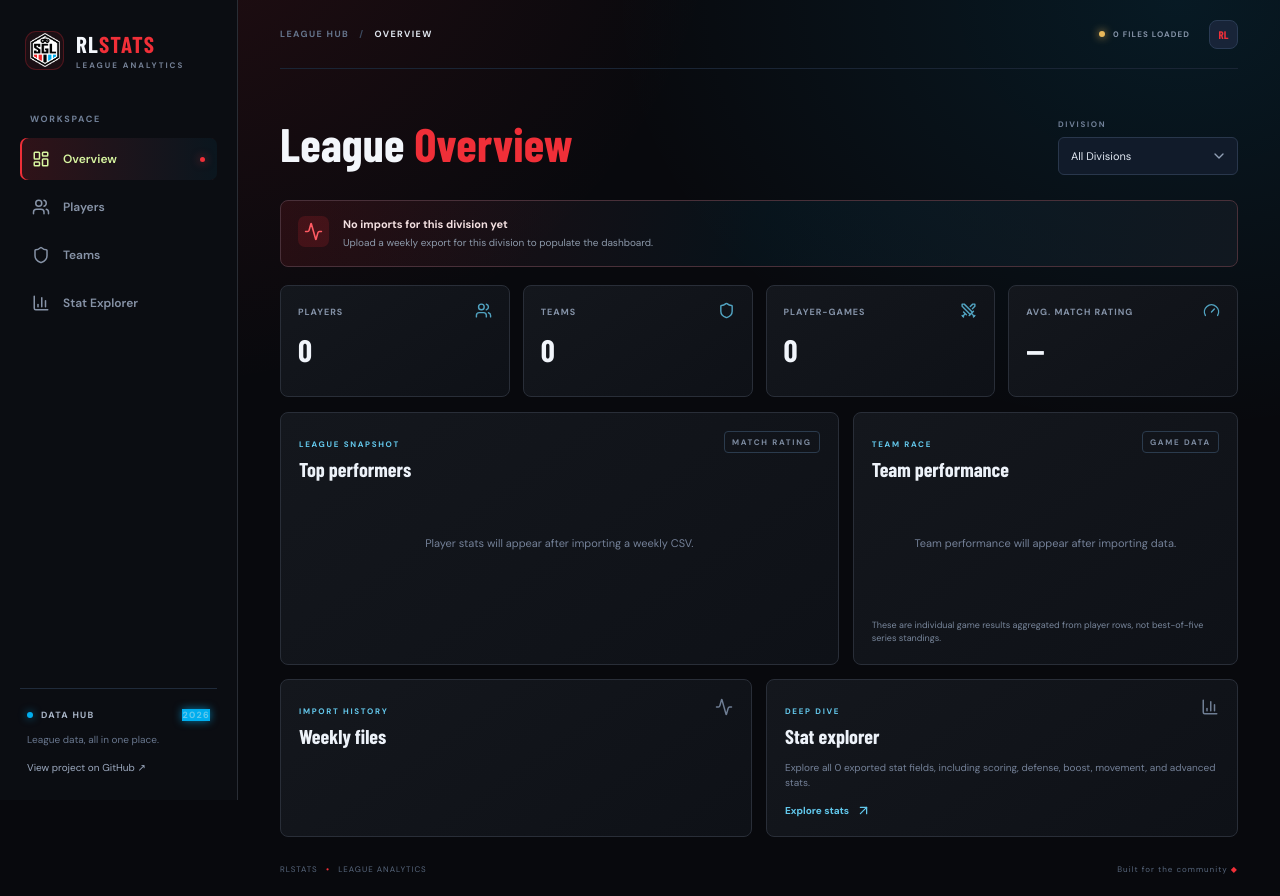
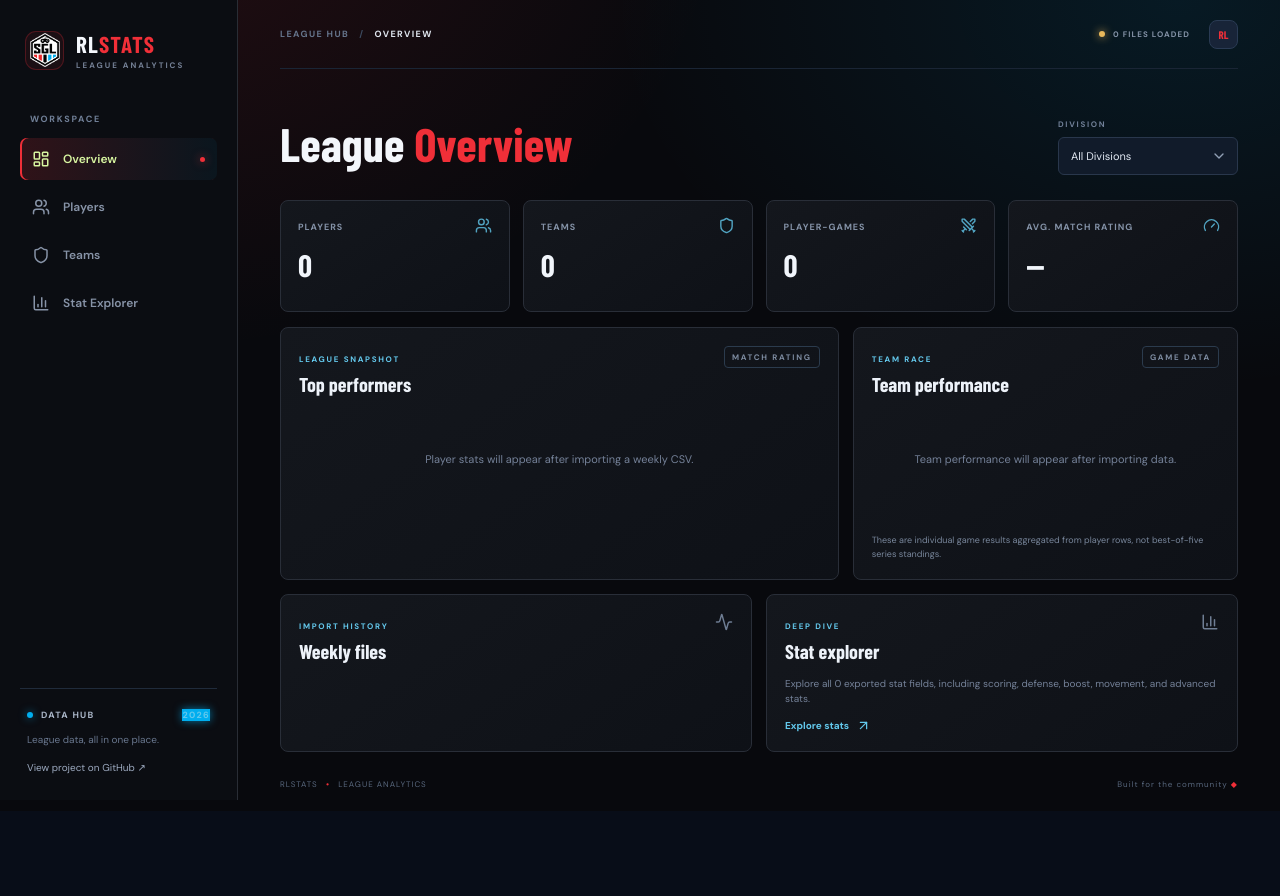
Before and after one commit to ToadDeath/Rocket-League-Stats, a React (Vite) app: page / in a window 1280 px wide. After the commit the page ends 811 px from the top, so only its background shows below. Built offline with nearby package versions, Linux system fonts and the light colour scheme; a web font is replaced by a local one.

Commit message:
Remove routine weekly import announcement

```diff
--- a/src/App.jsx
+++ b/src/App.jsx
@@ -172,8 +172,7 @@ function App() {
       <section className="page-heading"><div><h1>{activePage==='Overview'?<>League <em>Overview</em></>:activePage}</h1>{description&&<p>{description}</p>}</div><label className="division-select"><span>DIVISION</span><span className="select-wrap"><select value={division} onChange={e=>setDivision(e.target.value)}>{divisions.map(x=><option key={x}>{x}</option>)}</select><ChevronDown size={16}/></span></label></section>
       {loadError&&<section className="notice"><strong>Data could not be loaded</strong><p>{loadError}</p></section>}
       {!dataset&&!loadError&&<section className="notice"><strong>Loading league data...</strong><p>Reading the processed weekly exports.</p></section>}
-      {dataset&&<section className="notice"><div className="notice-icon"><Activity size={19}/></div><div><strong>{records.length?'Week 1 data is live':'No imports for this division yet'}</strong><p>{records.length?`${records.length} player rows loaded. Add weekly CSVs under data/imports and they will be included on the next deployment.`:'Upload a weekly export for this division to populate the dashboard.'}</p></div></section>}
-      {dataset?.unmatchedTeams?.length > 0 && <section className="notice"><div><strong>Team aliases need attention</strong><p>These export names are not mapped yet: {dataset.unmatchedTeams.join(', ')}. Add them to data/team-aliases.csv and commit the change.</p></div></section>}
+            {dataset?.unmatchedTeams?.length > 0 && <section className="notice"><div><strong>Team aliases need attention</strong><p>These export names are not mapped yet: {dataset.unmatchedTeams.join(', ')}. Add them to data/team-aliases.csv and commit the change.</p></div></section>}
       {dataset?.duplicates?.length > 0 && <section className="notice"><div><strong>Duplicate exports skipped</strong><p>{dataset.duplicates.length} file(s) had identical contents to an existing import and were skipped.</p></div></section>}
       <section className="metrics-grid">
         <MetricCard label="PLAYERS" value={dataset?fmt(players.length):'--'} icon={Users}/>
```
